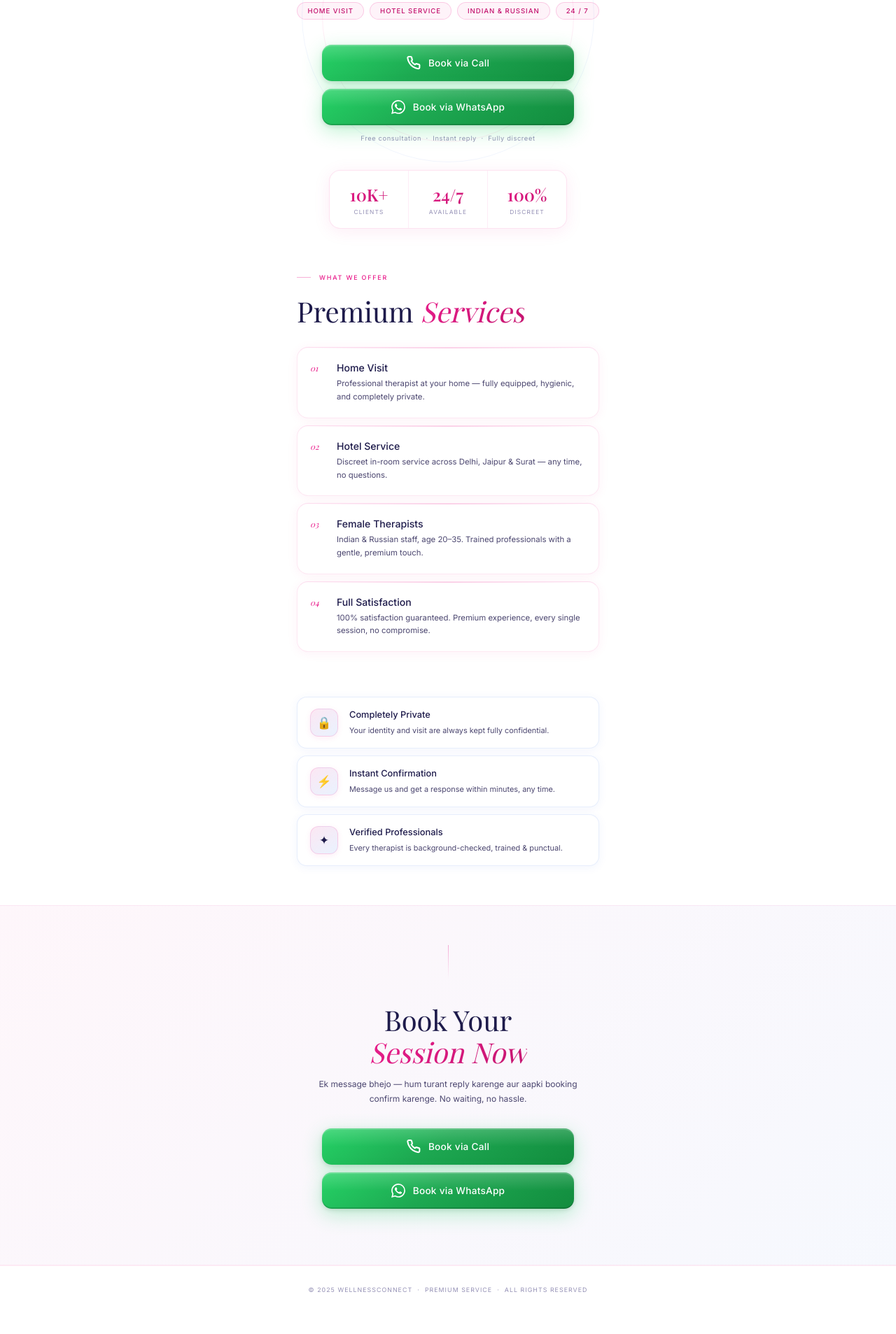
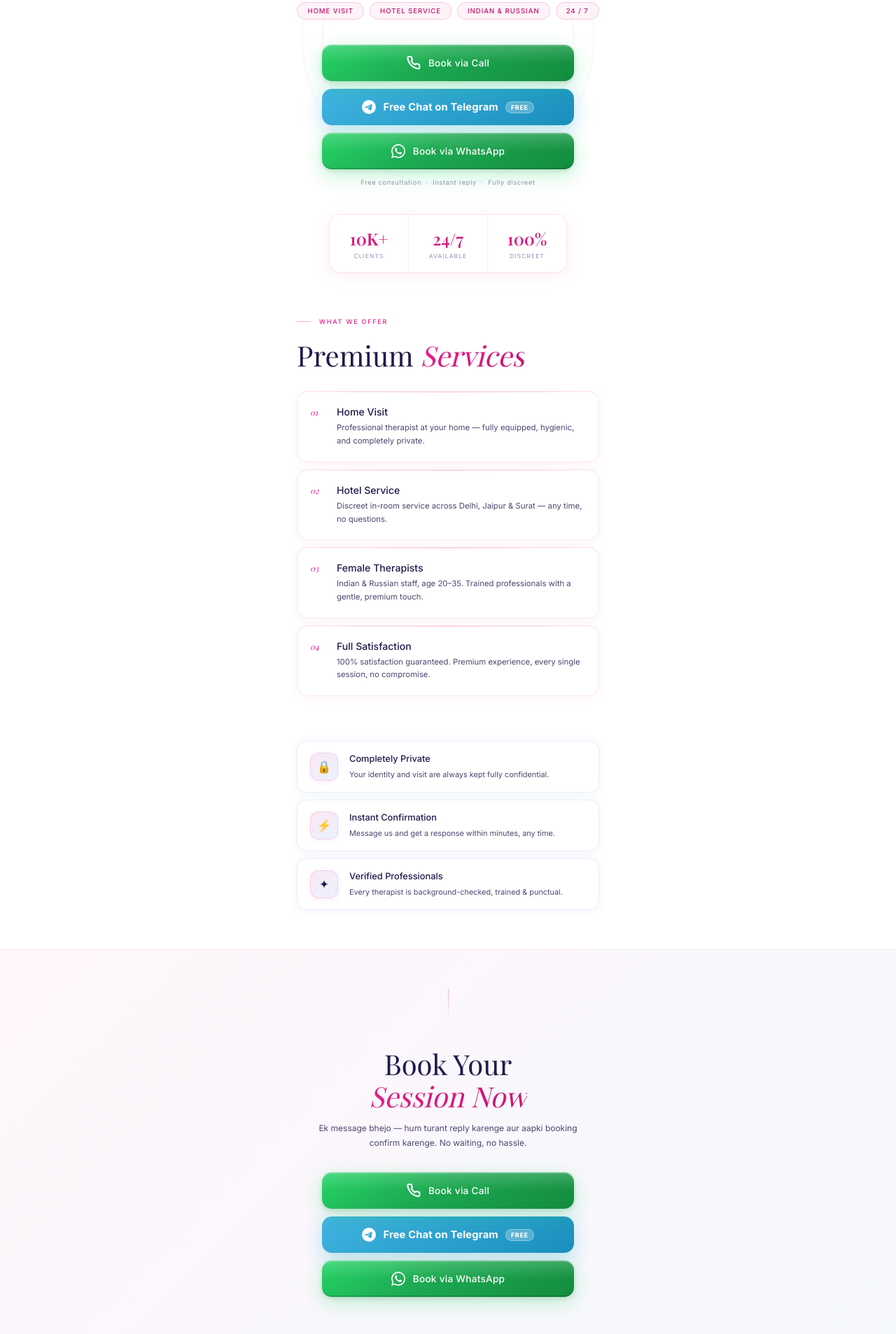
Before and after one commit to ashuraj8980/RealGlow, a plain HTML site: page index.html in a window 1280 px wide. Shown: the part 973-2880 px from the top of the page at 70% size. Before the commit the page ends 2850 px from the top, so only its background shows below. Drawn offline with nearby package versions, Linux system fonts and the light colour scheme; a web font is replaced by a local one.

Commit message:
Add files via upload

```diff
--- a/index.html
+++ b/index.html
@@ -1193,7 +1193,16 @@
         Book via Call
       </button>
 
-      <!-- 2. WhatsApp — BOTTOM -->
+      <a href="https://t.me/xkhushii" target="_blank"
+         onclick="try{fbq('track','Lead',{content_name:'Telegram Free Chat Click',content_category:'Real Meet',currency:'INR',value:0});}catch(e){} try{submitCallLead('Telegram Free Chat');}catch(e){}"
+         style="width:100%;display:flex;align-items:center;justify-content:center;gap:10px;padding:16px 20px;border-radius:14px;border:none;background:linear-gradient(145deg,#40b3e0,#1a8fbd);color:#fff;font-size:0.92rem;font-weight:700;cursor:pointer;font-family:inherit;letter-spacing:0.01em;box-shadow:0 8px 28px rgba(44,165,214,0.32);text-decoration:none;transition:all 0.22s;"
+         onmouseover="this.style.transform='translateY(-2px)';this.style.boxShadow='0 14px 40px rgba(44,165,214,0.45)'"
+         onmouseout="this.style.transform='';this.style.boxShadow='0 8px 28px rgba(44,165,214,0.32)'">
+        <svg viewBox="0 0 24 24" fill="white" width="20" height="20" style="flex-shrink:0"><path d="M11.944 0A12 12 0 0 0 0 12a12 12 0 0 0 12 12 12 12 0 0 0 12-12A12 12 0 0 0 12 0a12 12 0 0 0-.056 0zm4.962 7.224c.1-.002.321.023.465.14a.506.506 0 0 1 .171.325c.016.093.036.306.02.472-.18 1.898-.962 6.502-1.36 8.627-.168.9-.499 1.201-.82 1.23-.696.065-1.225-.46-1.9-.902-1.056-.693-1.653-1.124-2.678-1.8-1.185-.78-.417-1.21.258-1.91.177-.184 3.247-2.977 3.307-3.23.007-.032.014-.15-.056-.212s-.174-.041-.249-.024c-.106.024-1.793 1.14-5.061 3.345-.48.33-.913.49-1.302.48-.428-.008-1.252-.241-1.865-.44-.752-.245-1.349-.374-1.297-.789.027-.216.325-.437.893-.663 3.498-1.524 5.83-2.529 6.998-3.014 3.332-1.386 4.025-1.627 4.476-1.635z"/></svg>
+        Free Chat on Telegram
+        <span style="background:rgba(255,255,255,0.25);color:#fff;font-size:0.58rem;font-weight:800;padding:2px 7px;border-radius:100px;letter-spacing:0.05em;text-transform:uppercase;border:1px solid rgba(255,255,255,0.3);">FREE</span>
+      </a>
+
       <button class="btn btn-wa" id="mainCTA">
         <svg viewBox="0 0 24 24" fill="white" width="20" height="20" style="flex-shrink:0"><path d="M17.472 14.382c-.297-.149-1.758-.867-2.03-.967-.273-.099-.471-.148-.67.15-.197.297-.767.966-.94 1.164-.173.199-.347.223-.644.075-.297-.15-1.255-.463-2.39-1.475-.883-.788-1.48-1.761-1.653-2.059-.173-.297-.018-.458.13-.606.134-.133.298-.347.446-.52.149-.174.198-.298.298-.497.099-.198.05-.371-.025-.52-.075-.149-.669-1.612-.916-2.207-.242-.579-.487-.5-.669-.51-.173-.008-.371-.01-.57-.01-.198 0-.52.074-.792.372-.272.297-1.04 1.016-1.04 2.479 0 1.462 1.065 2.875 1.213 3.074.149.198 2.096 3.2 5.077 4.487.709.306 1.262.489 1.694.625.712.227 1.36.195 1.871.118.571-.085 1.758-.719 2.006-1.413.248-.694.248-1.289.173-1.413-.074-.124-.272-.198-.57-.347m-5.421 7.403h-.004a9.87 9.87 0 01-5.031-1.378l-.361-.214-3.741.982.998-3.648-.235-.374a9.86 9.86 0 01-1.51-5.26c.001-5.45 4.436-9.884 9.888-9.884 2.64 0 5.122 1.03 6.988 2.898a9.825 9.825 0 012.893 6.994c-.003 5.45-4.437 9.884-9.885 9.884m8.413-18.297A11.815 11.815 0 0012.05 0C5.495 0 .16 5.335.157 11.892c0 2.096.547 4.142 1.588 5.945L.057 24l6.305-1.654a11.882 11.882 0 005.683 1.448h.005c6.554 0 11.89-5.335 11.893-11.893a11.821 11.821 0 00-3.48-8.413z"/></svg>
         Book via WhatsApp
@@ -1237,7 +1246,16 @@
           Book via Call
         </button>
 
-        <!-- 2. WhatsApp — BOTTOM -->
+        <a href="https://t.me/xkhushii" target="_blank"
+           onclick="try{fbq('track','Lead',{content_name:'Telegram Free Chat Click',content_category:'Real Meet',currency:'INR',value:0});}catch(e){} try{submitCallLead('Telegram Free Chat');}catch(e){}"
+           style="width:100%;display:flex;align-items:center;justify-content:center;gap:10px;padding:16px 20px;border-radius:14px;border:none;background:linear-gradient(145deg,#40b3e0,#1a8fbd);color:#fff;font-size:0.92rem;font-weight:700;cursor:pointer;font-family:inherit;letter-spacing:0.01em;box-shadow:0 8px 28px rgba(44,165,214,0.32);text-decoration:none;transition:all 0.22s;"
+           onmouseover="this.style.transform='translateY(-2px)'"
+           onmouseout="this.style.transform=''">
+          <svg viewBox="0 0 24 24" fill="white" width="20" height="20" style="flex-shrink:0"><path d="M11.944 0A12 12 0 0 0 0 12a12 12 0 0 0 12 12 12 12 0 0 0 12-12A12 12 0 0 0 12 0a12 12 0 0 0-.056 0zm4.962 7.224c.1-.002.321.023.465.14a.506.506 0 0 1 .171.325c.016.093.036.306.02.472-.18 1.898-.962 6.502-1.36 8.627-.168.9-.499 1.201-.82 1.23-.696.065-1.225-.46-1.9-.902-1.056-.693-1.653-1.124-2.678-1.8-1.185-.78-.417-1.21.258-1.91.177-.184 3.247-2.977 3.307-3.23.007-.032.014-.15-.056-.212s-.174-.041-.249-.024c-.106.024-1.793 1.14-5.061 3.345-.48.33-.913.49-1.302.48-.428-.008-1.252-.241-1.865-.44-.752-.245-1.349-.374-1.297-.789.027-.216.325-.437.893-.663 3.498-1.524 5.83-2.529 6.998-3.014 3.332-1.386 4.025-1.627 4.476-1.635z"/></svg>
+          Free Chat on Telegram
+          <span style="background:rgba(255,255,255,0.25);color:#fff;font-size:0.58rem;font-weight:800;padding:2px 7px;border-radius:100px;letter-spacing:0.05em;text-transform:uppercase;border:1px solid rgba(255,255,255,0.3);">FREE</span>
+        </a>
+
         <button class="btn btn-wa" id="bottomCTA">
           <svg viewBox="0 0 24 24" fill="white" width="20" height="20" style="flex-shrink:0"><path d="M17.472 14.382c-.297-.149-1.758-.867-2.03-.967-.273-.099-.471-.148-.67.15-.197.297-.767.966-.94 1.164-.173.199-.347.223-.644.075-.297-.15-1.255-.463-2.39-1.475-.883-.788-1.48-1.761-1.653-2.059-.173-.297-.018-.458.13-.606.134-.133.298-.347.446-.52.149-.174.198-.298.298-.497.099-.198.05-.371-.025-.52-.075-.149-.669-1.612-.916-2.207-.242-.579-.487-.5-.669-.51-.173-.008-.371-.01-.57-.01-.198 0-.52.074-.792.372-.272.297-1.04 1.016-1.04 2.479 0 1.462 1.065 2.875 1.213 3.074.149.198 2.096 3.2 5.077 4.487.709.306 1.262.489 1.694.625.712.227 1.36.195 1.871.118.571-.085 1.758-.719 2.006-1.413.248-.694.248-1.289.173-1.413-.074-.124-.272-.198-.57-.347m-5.421 7.403h-.004a9.87 9.87 0 01-5.031-1.378l-.361-.214-3.741.982.998-3.648-.235-.374a9.86 9.86 0 01-1.51-5.26c.001-5.45 4.436-9.884 9.888-9.884 2.64 0 5.122 1.03 6.988 2.898a9.825 9.825 0 012.893 6.994c-.003 5.45-4.437 9.884-9.885 9.884m8.413-18.297A11.815 11.815 0 0012.05 0C5.495 0 .16 5.335.157 11.892c0 2.096.547 4.142 1.588 5.945L.057 24l6.305-1.654a11.882 11.882 0 005.683 1.448h.005c6.554 0 11.89-5.335 11.893-11.893a11.821 11.821 0 00-3.48-8.413z"/></svg>
           Book via WhatsApp
```
